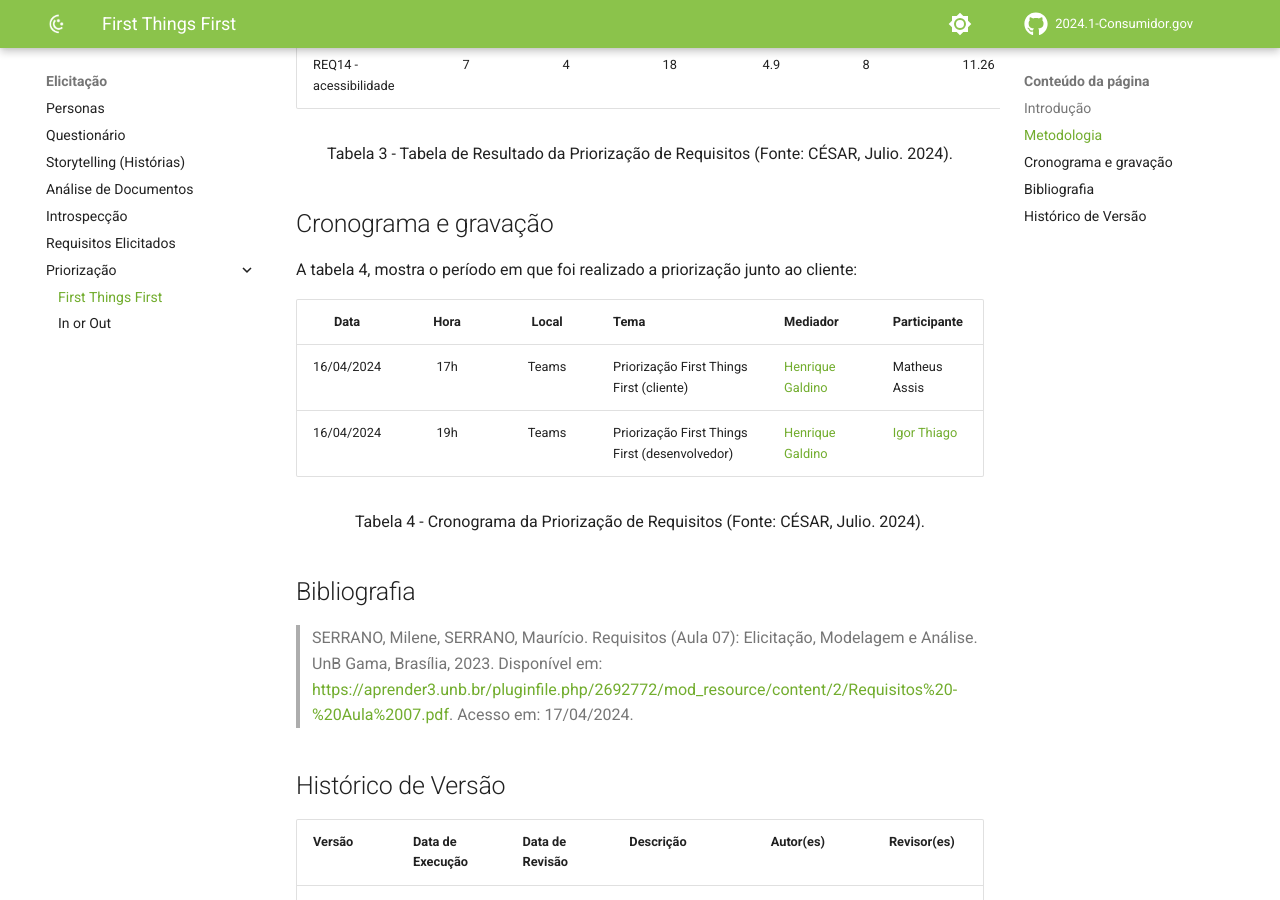
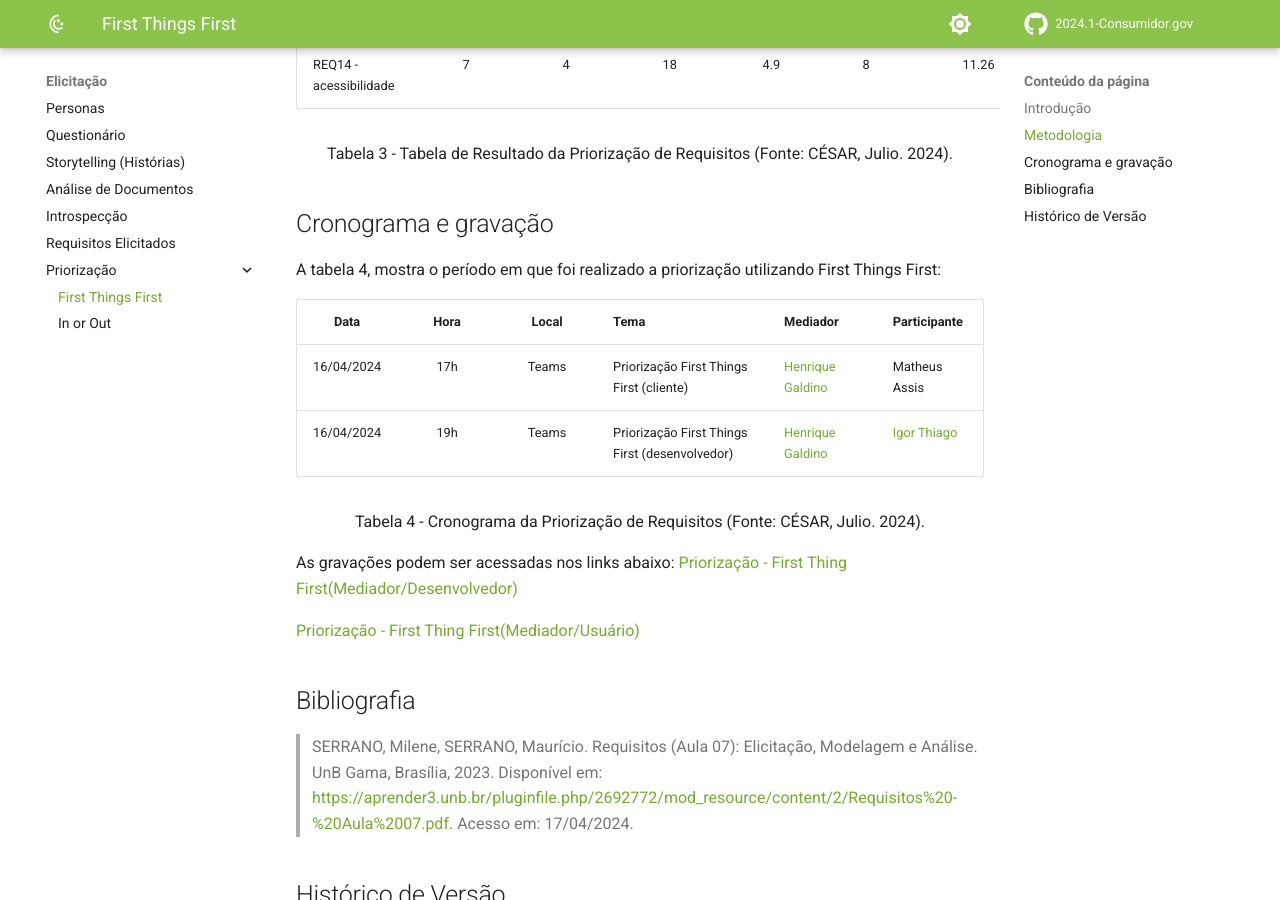
Before and after one commit to Requisitos-de-Software/2024.1-Grupo08, an MkDocs documentation site: the page built from docs/Elicitação/Priorização/First things first.md, in a window 1280 px wide and 900 px high, scrolled down 3100 px. Built offline with MkDocs 1.6.1 and Material for MkDocs 9.7.7, drawn with Linux system fonts in a browser that asks for light colours; comment, search, counter and statistics services are not loaded.

Commit message:
cronograma priorização

```diff
--- a/docs/Elicitação/Priorização/First things first.md
+++ b/docs/Elicitação/Priorização/First things first.md
@@ -76,7 +76,7 @@ A tabela abaixo apresenta os resultados da priorização de requisitos, demonstr
 
 ## Cronograma e gravação
 
-A tabela 4, mostra o período em que foi realizado a priorização junto ao cliente:
+A tabela 4, mostra o período em que foi realizado a priorização utilizando First Things First:
 
 | Data | Hora | Local | Tema | Mediador | Participante |
 | :--: | :--: | :---: | ------- | ------------ | ----- |
@@ -84,6 +84,10 @@ A tabela 4, mostra o período em que foi realizado a priorização junto ao clie
 | 16/04/2024 | 19h | Teams | Priorização First Things First (desenvolvedor) |[Henrique Galdino](https://github.com/hgaldino05)| [Igor Thiago](https://github.com/alladin-51)|
 <div style="text-align: center;"><p>Tabela 4 - Cronograma da Priorização de Requisitos (Fonte: CÉSAR, Julio. 2024).</p></div>
 
+As gravações podem ser acessadas nos links abaixo:
+[Priorização - First Thing First(Mediador/Desenvolvedor)](https://youtu.be/CtUni6w0gSs)
+
+[Priorização - First Thing First(Mediador/Usuário)](https://youtu.be/jka4Mdmq9TI)
 
 ## Bibliografia
 
```
